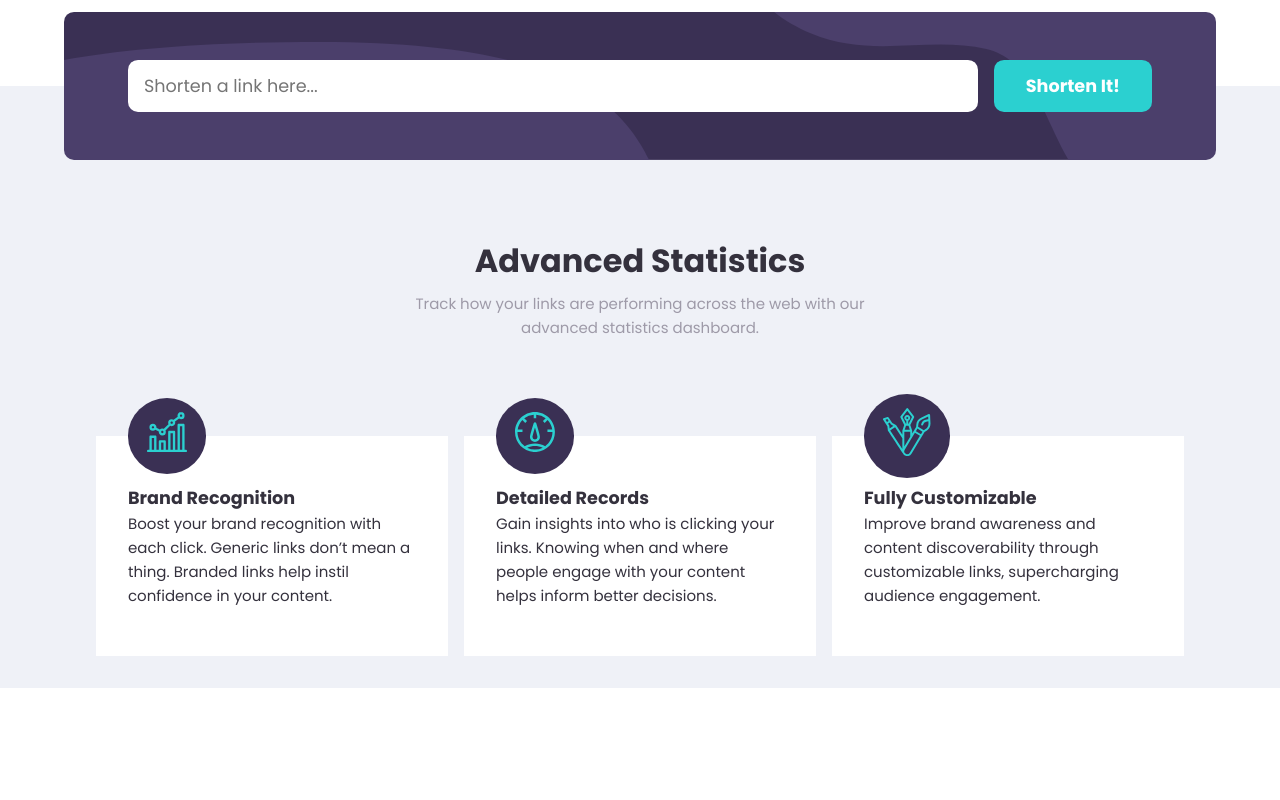
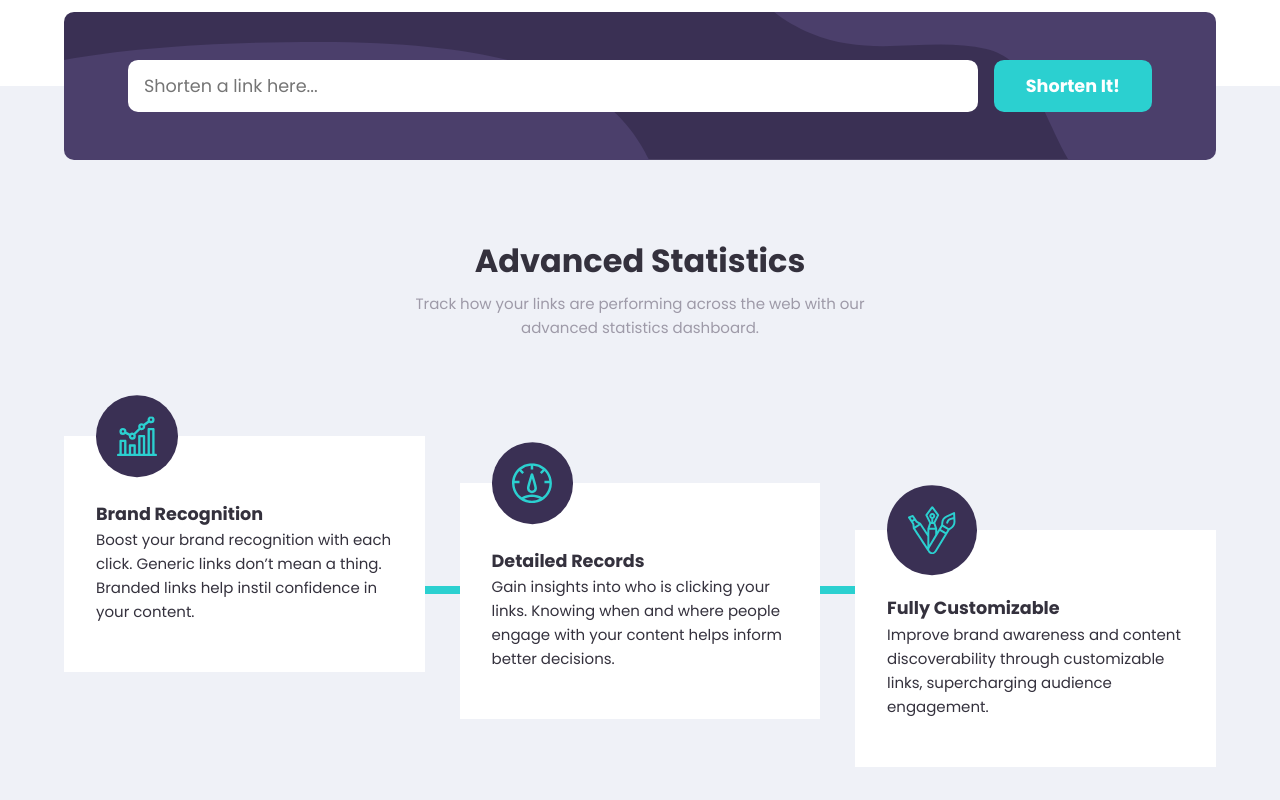
Before and after one commit to elian-dev/short-url-api-landing, a Vue app: page / in a window 1280 px wide. Shown: the part 701-1501 px from the top of the page. Before the commit the page ends 1389 px from the top, so only its background shows below. Built offline with nearby package versions, Linux system fonts and the light colour scheme.

Commit message:
feat: :sparkles: Add Stats Cards Component

```diff
--- a/src/components/Card.vue
+++ b/src/components/Card.vue
@@ -25,20 +25,37 @@ defineProps<{
   background-color: #fff;
   padding: 3rem 2rem;
   position: relative;
+  height: fit-content;
+  max-height: fit-content;
 }
 
 .card h3 {
   font-size: 1.1rem;
   font-weight: 700;
+  margin-top: 1rem;
 }
 
 .card__thumb {
   width: fit-content;
   background-color: #3a3054;
-  padding: 0.9rem 1.2rem;
+  padding: 1.3rem 1.3rem;
   border-radius: 50%;
   position: absolute;
   transform: translateY(-50%);
   top: 0;
+  display: flex;
+  align-items: center;
 }
+
+@media screen and (max-width: 900px) {
+  .card {
+    text-align: center;
+  }
+  .card__thumb {
+    top: 0;
+    left: 50%;
+    transform: translate(-50%, -50%);
+  }
+}
+
 </style>
--- a/src/components/StatsSection.vue
+++ b/src/components/StatsSection.vue
@@ -20,12 +20,14 @@ import FullyIcon from '@/assets/images/icon-fully-customizable.svg'
           title="Brand Recognition"
           text="Boost your brand recognition with each click. Generic links don’t mean a thing. Branded links help instil confidence in your content."
         />
+        <div class="stats-separator"></div>
         <Card
           :img="DetailedIcon"
           img-alt="Detailed Records"
           title="Detailed Records"
           text="Gain insights into who is clicking your links. Knowing when and where people engage with your content helps inform better decisions."
         />
+        <div class="stats-separator"></div>
         <Card
           :img="FullyIcon"
           img-alt="Fully Customizable"
@@ -44,7 +46,7 @@ import FullyIcon from '@/assets/images/icon-fully-customizable.svg'
 }
 
 .stats .content {
-  width: 85%;
+  width: 90%;
   padding-bottom: 2rem;
 }
 
@@ -68,10 +70,64 @@ import FullyIcon from '@/assets/images/icon-fully-customizable.svg'
   }
 }
 
+/* Grid for stats cards */
 .stats-card {
   display: grid;
-  grid-template-columns: repeat(3, 1fr);
-  column-gap: 1rem;
+  justify-items: center;
   margin-top: 6rem;
+  margin-bottom: 6rem;
+}
+
+.stats-separator {
+  background-color: #2BD0D0;
+  width: 8px;
+  height: 5rem;
+  margin-top: 0;
+}
+
+@media screen and (min-width: 900px) {
+  .stats-card {
+    grid-template-columns: 1fr 3% 1fr 3% 1fr;
+    grid-template-rows: 20% 20% 1fr;
+  }
+
+  .stats-separator {
+    width: 100%;
+    height: 8px;
+    margin-top: 3.5rem;
+  }
+
+  .stats-card .card:nth-child(1) {
+    grid-column-start: 1;
+    grid-column-end: 2;
+    grid-row-start: 1;
+    grid-row-end: 4;
+  }
+  .stats-card .stats-separator:nth-child(2) {
+    grid-column-start: 2;
+    grid-column-end: 3;
+    grid-row-start: 3;
+    grid-row-end: 4;
+  }
+  .stats-card .card:nth-child(3) {
+    grid-column-start: 3;
+    grid-column-end: 4;
+    grid-row-start: 2;
+    grid-row-end: 4;
+  }
+
+  .stats-card .stats-separator:nth-child(4) {
+    grid-column-start: 4;
+    grid-column-end: 5;
+    grid-row-start: 3;
+    grid-row-end: 4;
+  }
+
+  .stats-card .card:nth-child(5) {
+    grid-column-start: 5;
+    grid-column-end: 6;
+    grid-row-start: 3;
+    grid-row-end: 4;
+  }
 }
 </style>
```
